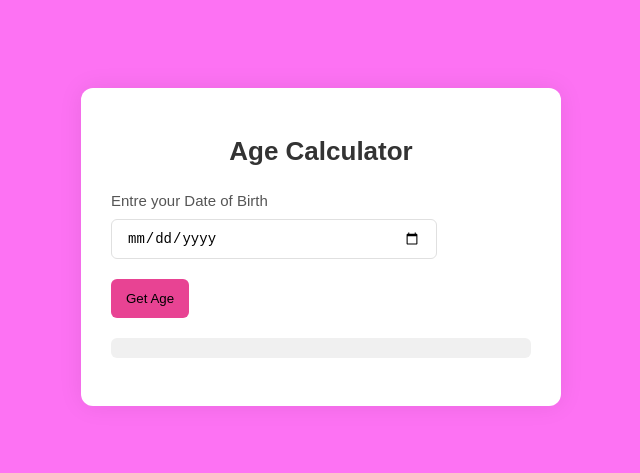
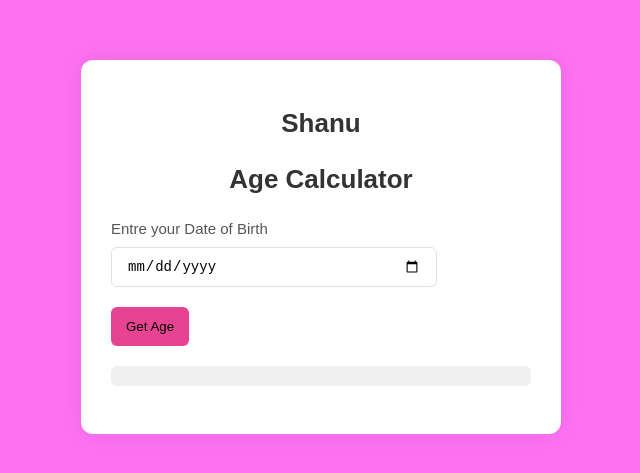
Before and after one commit to shanu-sarkar/Age-Calculator, a plain HTML site: page index.html in a window 1280 px wide. Shown: the part 141-614 px from the top of the page, without its empty margins (319-959 px from the left). Drawn offline with Linux system fonts and the light colour scheme.

Commit message:
Update index.html

```diff
--- a/index.html
+++ b/index.html
@@ -9,6 +9,7 @@
 </head>
 <body>
     <div class="container">
+        <h1>Shanu</h1>
         <h1>Age Calculator</h1>
         <div class="input-section">
             <label for="dob">Entre your Date of Birth</label>
```
